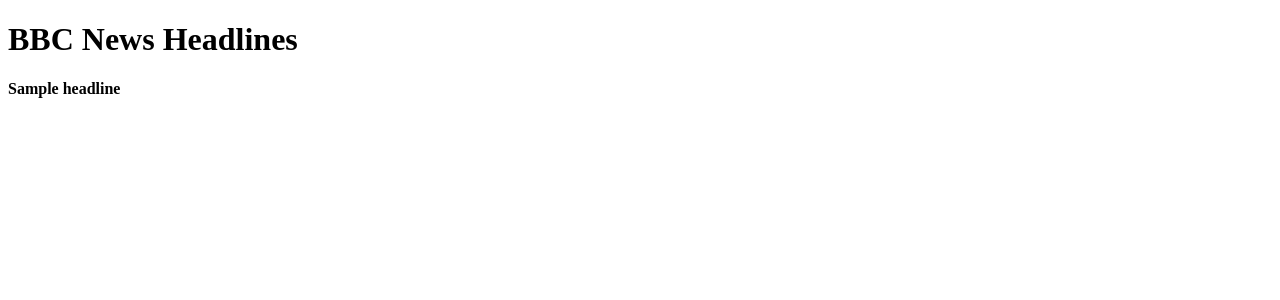
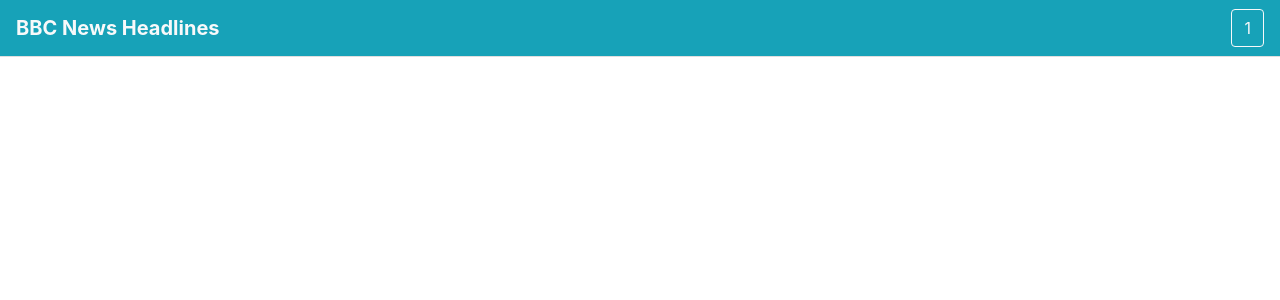
Before and after one commit to catjw/news_reader, a Flask app: template templates/base_headlines.html in a window 1280 px wide. Shown: the top 300 px of the page. Run offline with Flask 2, Linux system fonts and the light colour scheme; the template is opened without the code that fills it: most values are stand-ins (such as "Sample title", 1, 10 or a date in 2020); some libraries are stand-ins or nearby versions.

Commit message:
Altered flask app to sort headlines by date, and added extra html

```diff
--- a/app.py
+++ b/app.py
@@ -1,7 +1,7 @@
 #!/usr/bin/python3
 from flask import Flask, render_template
 
-from headlines_database import get_all_headlines_from_table
+import headlines_database
 
 app = Flask(__name__)
 
@@ -11,9 +11,14 @@ table = 'headlines'
 
 @app.route('/')
 def display_headlines():
-    headlines = get_all_headlines_from_table(db, table)
-    if headlines:
-        return render_template('base_headlines.html', headlines=headlines)
+    dates = headlines_database.get_dates_from_table(db, table)
+    headlines = {}
+
+    for date in dates:
+        headlines[date] = headlines_database.get_headlines_on_date(db, table, date)
+
+    if dates:
+        return render_template('base_headlines.html', dates=dates, headlines=headlines)
     else:
         return "No headlines in database"
 
--- a/templates/base_headlines.html
+++ b/templates/base_headlines.html
@@ -1,5 +1,48 @@
 <!doctype html>
-<h1>BBC News Headlines</h1>
-{% for headline in headlines %}
-<h4>{{headline[1]}} </h4>
-{% endfor %}
+<html lang="en">
+<head>
+    <meta name="viewport" content="width=device-width, initial-scale=1">
+    <meta charset="UTF-8">
+    <link rel="stylesheet" href="https://stackpath.bootstrapcdn.com/bootstrap/4.1.0/css/bootstrap.min.css"
+          integrity="sha384-9gVQ4dYFwwWSjIDZnLEWnxCjeSWFphJiwGPXr1jddIhOegiu1FwO5qRGvFXOdJZ4" crossorigin="anonymous">
+    <script src="https://code.jquery.com/jquery-3.3.1.slim.min.js"
+            integrity="sha384-q8i/X+965DzO0rT7abK41JStQIAqVgRVzpbzo5smXKp4YfRvH+8abtTE1Pi6jizo"
+            crossorigin="anonymous"></script>
+    <script src="https://cdnjs.cloudflare.com/ajax/libs/popper.js/1.14.0/umd/popper.min.js"
+            integrity="sha384-cs/chFZiN24E4KMATLdqdvsezGxaGsi4hLGOzlXwp5UZB1LY//20VyM2taTB4QvJ"
+            crossorigin="anonymous"></script>
+    <script src="https://stackpath.bootstrapcdn.com/bootstrap/4.1.0/js/bootstrap.min.js"
+            integrity="sha384-uefMccjFJAIv6A+rW+L4AHf99KvxDjWSu1z9VI8SKNVmz4sk7buKt/6v9KI65qnm"
+            crossorigin="anonymous"></script>
+    <title>BBC Headlines</title>
+</head>
+
+<body>
+<nav class="navbar navbar-light bg-info sticky-top">
+    <span class="navbar-brand mb-0 h1 text-light font-weight-bold">BBC News Headlines</span>
+    <div class="btn-group btn-toggle">
+        {% for date in dates %}
+            <button class="btn btn-outline-light" type="button" data-toggle="collapse" data-target="#{{ date[0] }}"
+                    aria-expanded="false">{{ date[0] }}
+            </button>
+        {% endfor %}
+    </div>
+</nav>
+<div class="accordion" id="accordion">
+    {% for date in dates %}
+        <div class="card">
+            <div id="{{ date[0] }}" class="collapse" data-parent="accordion">
+                <div class="card-body">
+                    <h5 class="card-title">{{ date[0] }}</h5>
+                    <ul class="list-group bg-light">
+                        {% for h in headlines %}
+                            <li class="list-group-item list-group-item-action list-group-item-light text-secondary">{{ h[0] }}</li>
+                        {% endfor %}
+                    </ul>
+                </div>
+            </div>
+        </div>
+    {% endfor %}
+</div>
+</body>
+</html>
```
